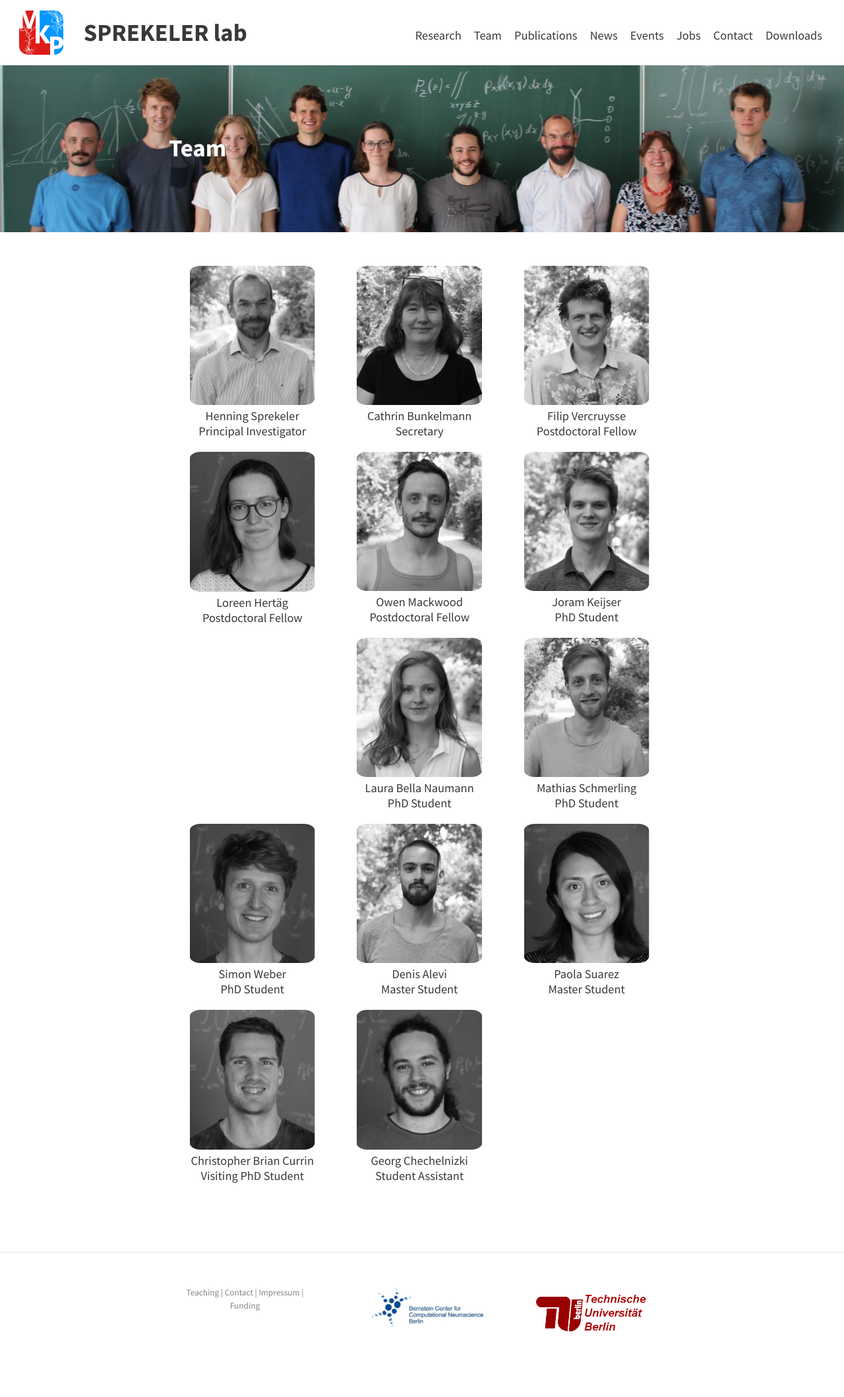
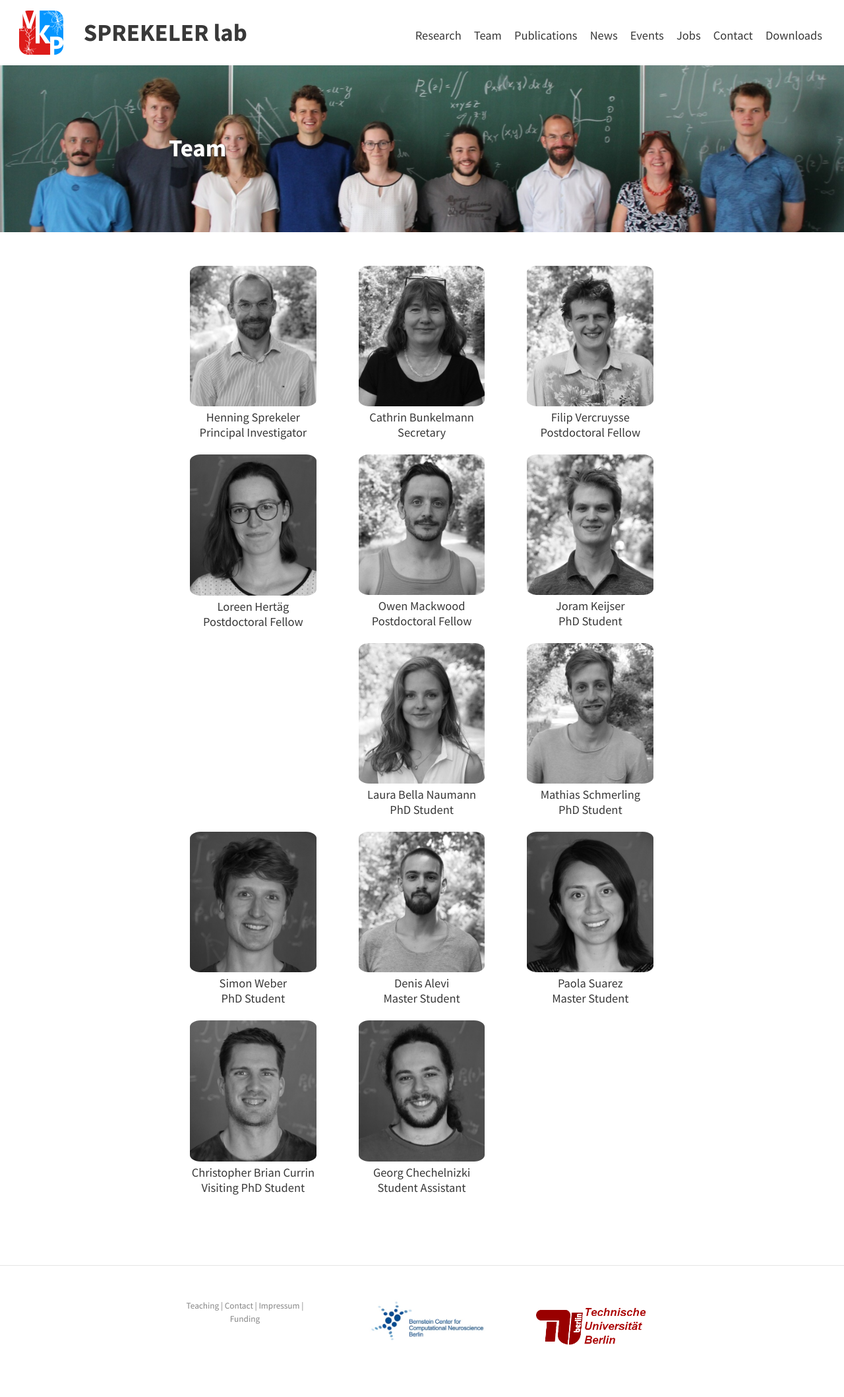
Before and after one commit to ge00rg/website-heroku, a Jekyll site: the page built from pages/2_team.md, in a window 1280 px wide. Shown: the whole page at 66% size. Built offline with Jekyll 4.4.1, drawn with Linux system fonts in a browser that asks for light colours; before the commit the page ends 2096 px from its top, so only the background shows below that.

Commit message:
Update membergrid.html

```diff
--- a/_includes/membergrid.html
+++ b/_includes/membergrid.html
@@ -2,8 +2,8 @@
 /* Three columns side by side */
 .column {
     float: left;
-    width: 33%;
-    margin-bottom: 20px;
+    width: 33.3%;
+    margin-bottom: 22px;
     padding: 0 8px;
     z-index: 1;
     transition: transform .2s;
```
